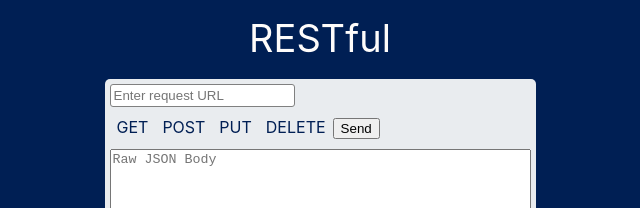
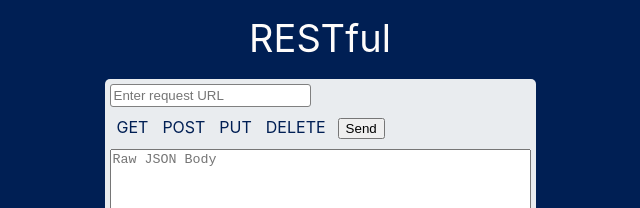
Before and after one commit to bryanakitchen/RESTful, a React app: page / in a window 1280 px wide. Shown: the top 208 px of the page, without its empty margins (320-960 px from the left). Built offline with nearby package versions, Linux system fonts and the light colour scheme.

Commit message:
minor update to style url and button

```diff
--- a/src/components/request/Request.jsx
+++ b/src/components/request/Request.jsx
@@ -17,6 +17,7 @@ const URLInput = styled.input`
   margin-bottom: 10px;
   border: 1px solid gray;
   padding: 3px;
+  width: 193px;
 `;
 
 const Labels = styled.label`
@@ -37,6 +38,10 @@ const Radio = styled.input`
     border: 2px solid #101C41;
     border-radius: 3px;
   }
+`;
+
+const SubmitButton = styled.button`
+  margin-left: 5px;
 `;
 
 const Request = ({ onChange, onSubmit, url, method, body }) => {
@@ -87,7 +92,7 @@ const Request = ({ onChange, onSubmit, url, method, body }) => {
             onChange={onChange} />
           <Labels htmlFor="delete">DELETE</Labels>
 
-          <button>Send</button>
+          <SubmitButton>Send</SubmitButton>
         </RadioDiv>
 
         <textarea
```
